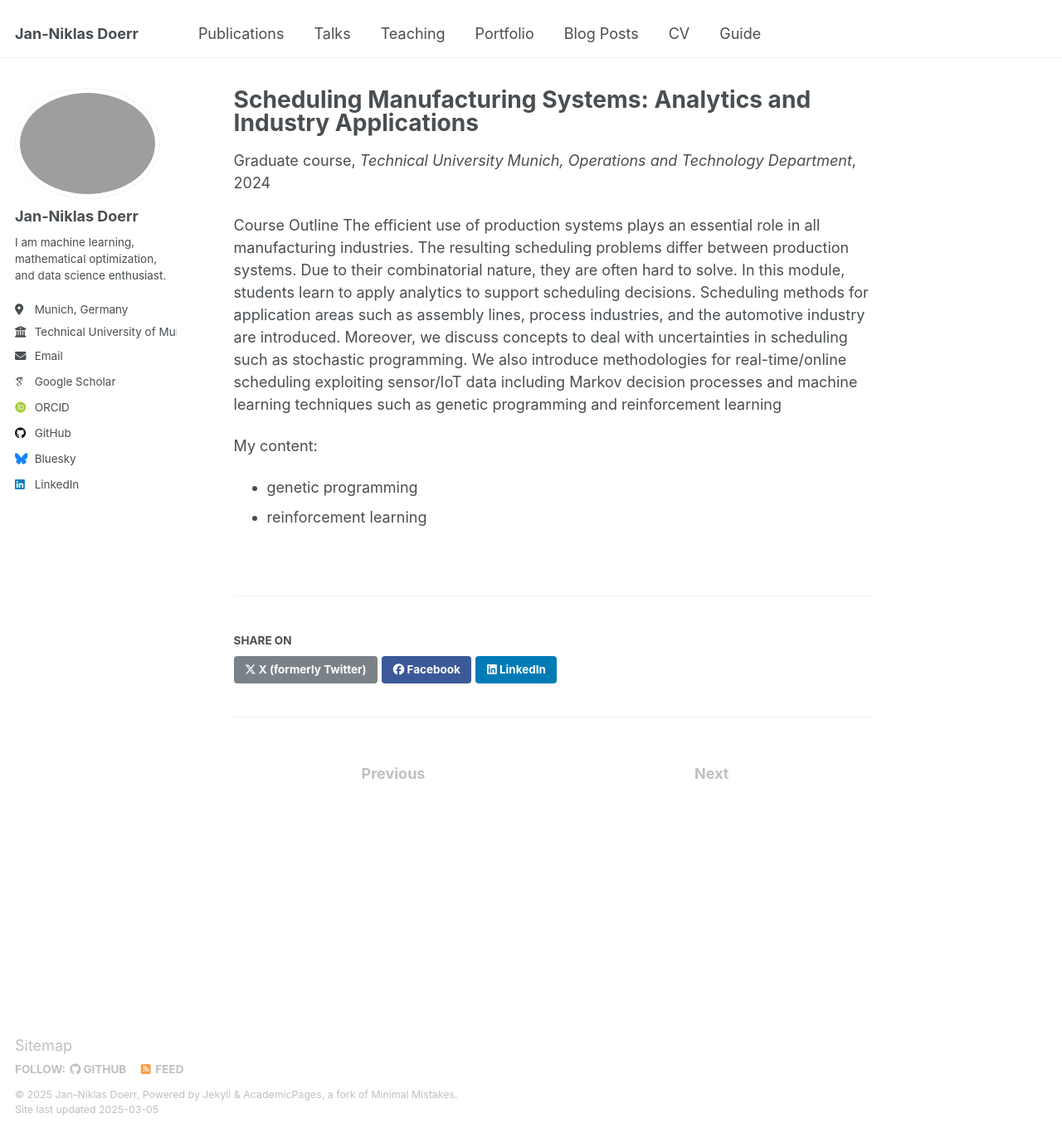
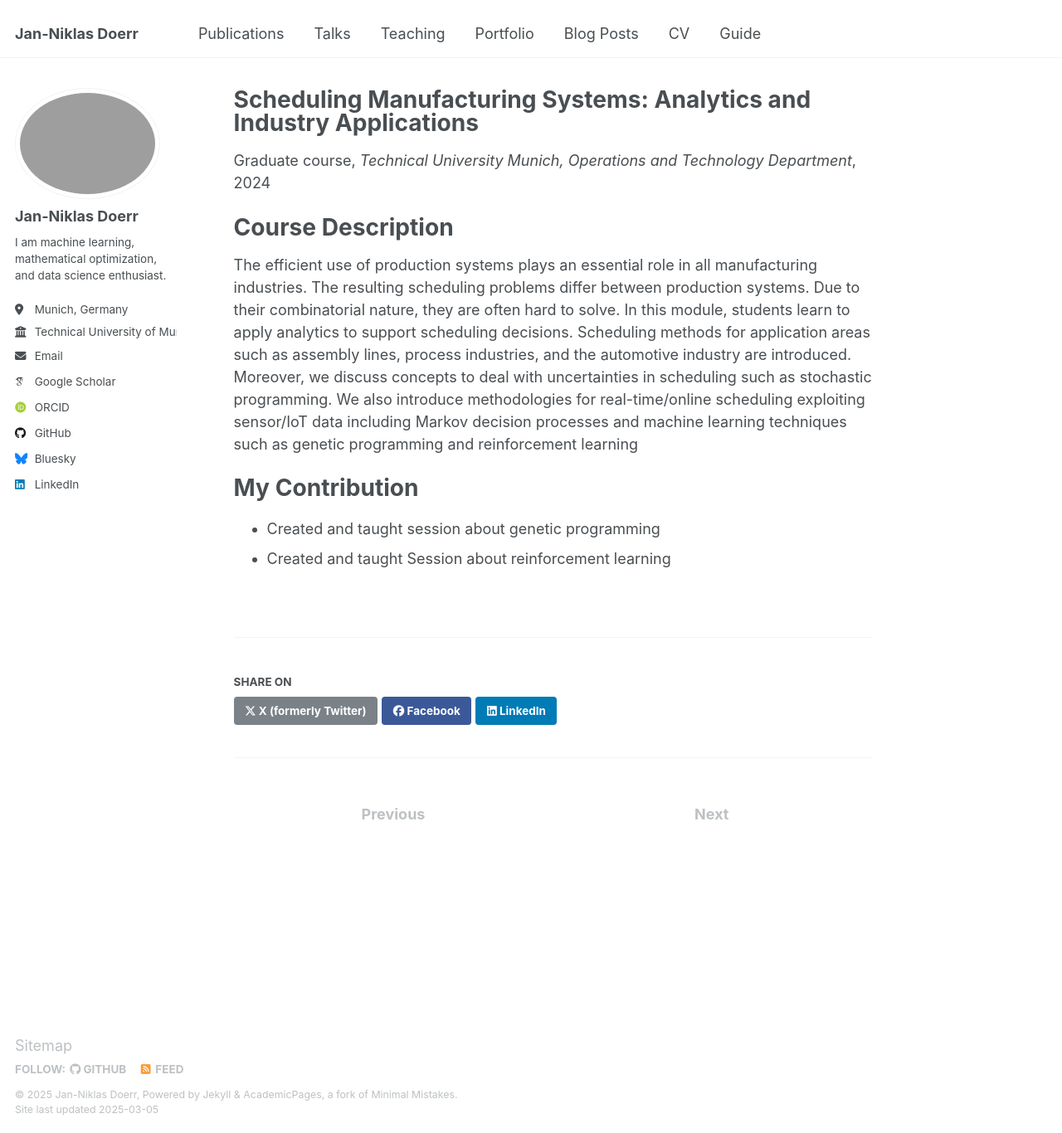
Before and after one commit to Jan-Niklas-Doerr/Jan-Niklas-Doerr.github.io, a Jekyll site: the page built from _teaching/Scheduling_Course.md, in a window 1280 px wide and 1366 px high. Shown: the whole window at 83% size. Built offline with Jekyll 4.4.1, drawn with Linux system fonts in a browser that asks for light colours; some web fonts are replaced.

Commit message:
updated structure

```diff
--- a/_teaching/Scheduling_Course.md
+++ b/_teaching/Scheduling_Course.md
@@ -8,11 +8,13 @@ date: 2024-04-15
 location: "Munich, Germany"
 ---
 
-Course Outline
+Course Description
+======
 The efficient use of production systems plays an essential role in all manufacturing industries. The resulting scheduling problems differ between production systems. Due to their combinatorial nature, they are often hard to solve.
 In this module, students learn to apply analytics to support scheduling decisions. Scheduling methods for application areas such as assembly lines, process industries, and the automotive industry are introduced.
 Moreover, we discuss concepts to deal with uncertainties in scheduling such as stochastic programming. We also introduce methodologies for real-time/online scheduling exploiting sensor/IoT data including Markov decision processes and machine learning techniques such as genetic programming and reinforcement learning
 
-My content:
-- genetic programming
-- reinforcement learning
+My Contribution
+======
+- Created and taught session about genetic programming
+- Created and taught Session about reinforcement learning
```
Also changed, not shown: _teaching/Designing-and-Scheduling.md (+6 -2 lines), _teaching/Online-scheduling-seminar.md (+8 -1 lines).
